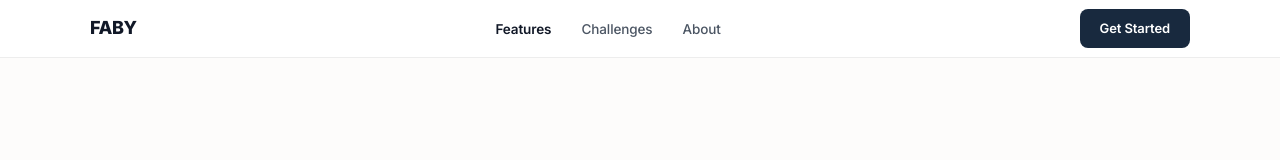
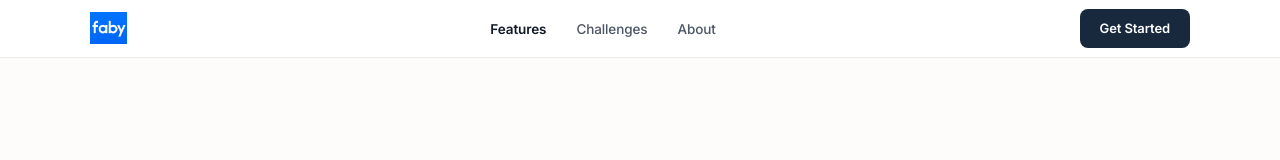
Before and after one commit to Adarsh0864/Faby-webapp, a React (Vite) app: page / in a window 1280 px wide. Shown: the top 160 px of the page. Built offline with nearby package versions, Linux system fonts and the light colour scheme.

Commit message:
Replace text logos with logo.png in Navbar and Footer

```diff
--- a/src/App.jsx
+++ b/src/App.jsx
@@ -5,6 +5,7 @@ import heroImage from './assets/hero-family.png';
 import { homeImg, growTrackImg, mileImg, vacciImg, exportImg, talkImg } from './screenImages';
 import PrivacyPolicy from './PrivacyPolicy';
 import Support from './Support';
+import logoImg from './assets/logo.png';
 /* ─── FAMILY ILLUSTRATED SVG ─────────────────────────── */
 function FamilyIllustration() {
   return (
@@ -420,7 +421,7 @@ function Navbar() {
     <nav className="navbar" role="navigation" aria-label="Main navigation">
       <div className="navbar-inner">
         <span className="navbar-logo">
-          FABY
+          <img src={logoImg} alt="FABY Logo" style={{ height: '32px', width: 'auto' }} />
         </span>
         <ul className="navbar-links">
           <li><a href="/#how-it-works" className="active">Features</a></li>
@@ -621,7 +622,7 @@ function Footer() {
       <div className="footer-inner" style={{ justifyContent: 'center', textAlign: 'center' }}>
         <div className="footer-left">
           <div className="footer-logo" style={{ justifyContent: 'center' }}>
-            FABY
+            <img src={logoImg} alt="FABY Logo" style={{ height: '40px', width: 'auto' }} />
           </div>
           <p>© 2024 FABY Healthcare. All rights reserved.</p>
           <div style={{ marginTop: '12px', display: 'flex', gap: '16px', justifyContent: 'center' }}>
```
Also changed, not shown: src/assets/logo.png (added).
